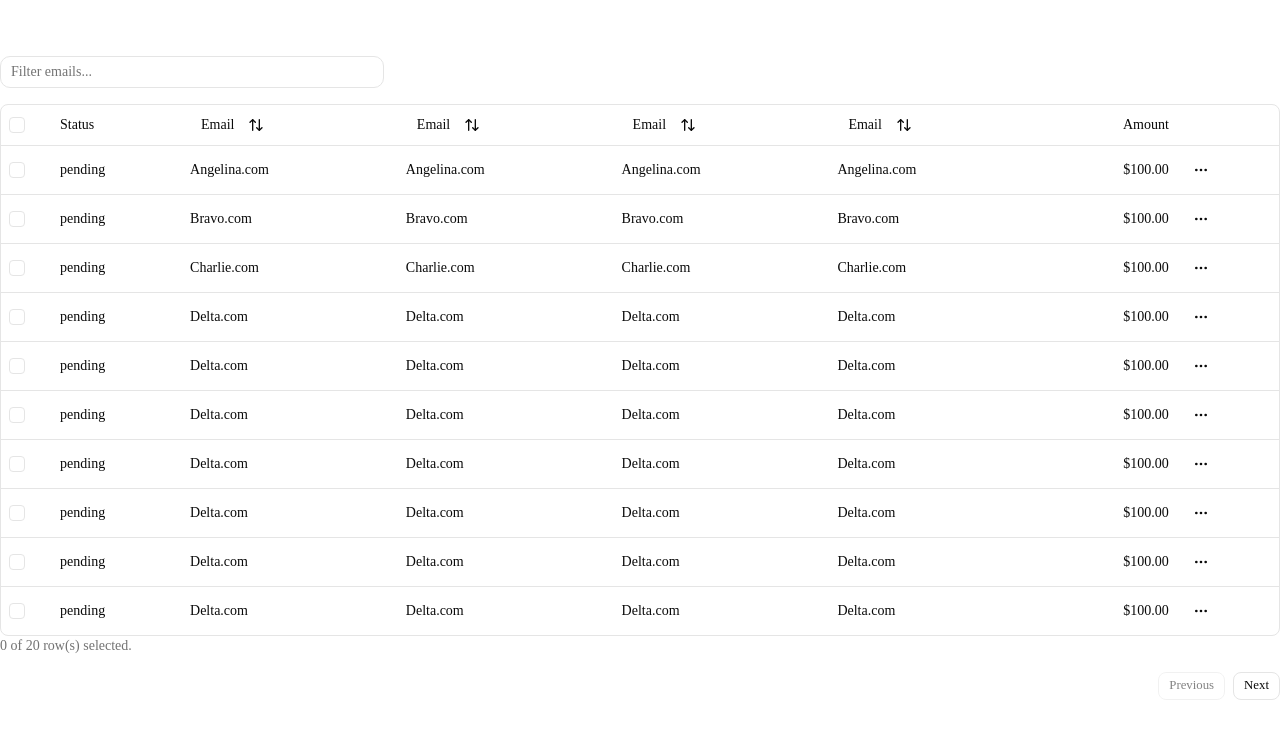
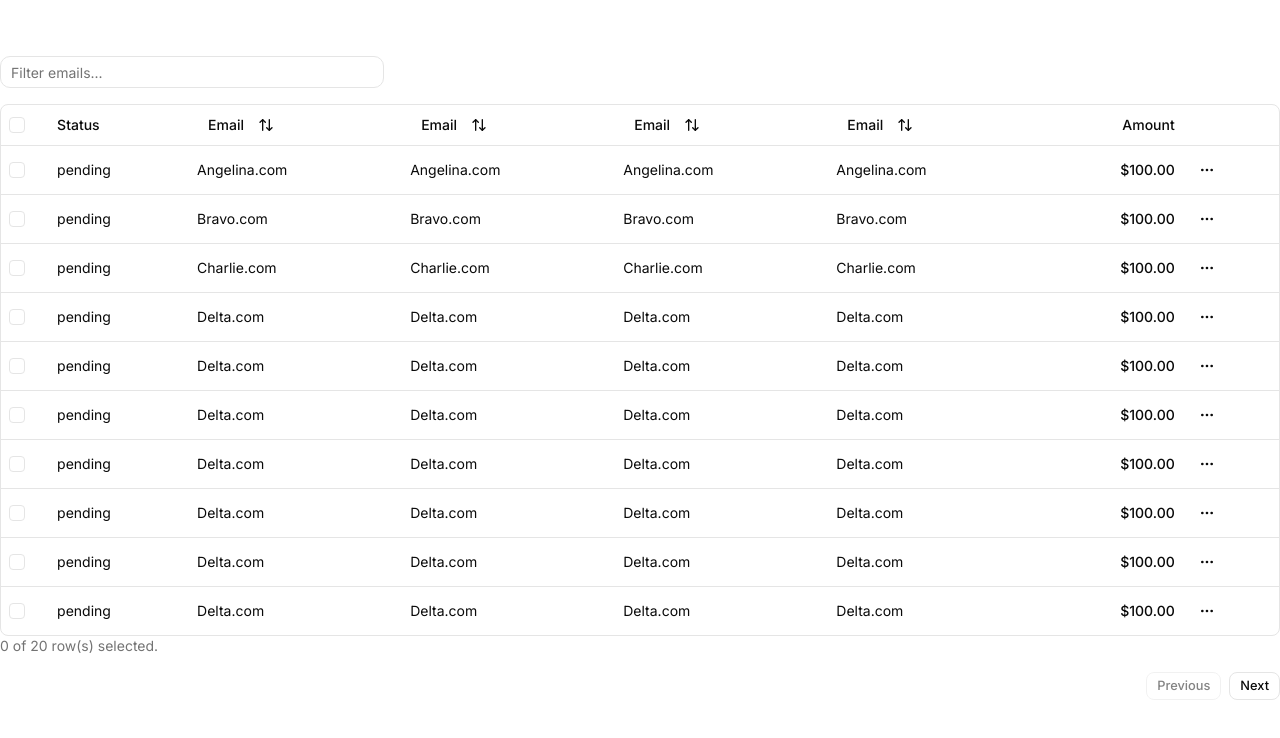
Before and after one commit to AngelinaCo10/Blogsysteem, a Next.js app: page /blog in a window 1280 px wide. Shown: the top 738 px of the page. Built offline with nearby package versions, Linux system fonts and the light colour scheme.

Commit message:
Added font "Inter"

```diff
--- a/src/app/globals.css
+++ b/src/app/globals.css
@@ -7,7 +7,7 @@
 @theme inline {
   --color-background: var(--background);
   --color-foreground: var(--foreground);
-  --font-sans: var(--font-sans);
+  --font-sans: var(--font-inter);
   --font-mono: var(--font-geist-mono);
   --font-heading: var(--font-sans);
   --color-sidebar-ring: var(--sidebar-ring);
--- a/src/app/layout.tsx
+++ b/src/app/layout.tsx
@@ -1,9 +1,9 @@
 import type { Metadata } from "next";
-import { Geist, Geist_Mono } from "next/font/google";
+import { Geist_Mono, Inter } from "next/font/google";
 import "./globals.css";
 
-const geistSans = Geist({
-  variable: "--font-geist-sans",
+const inter = Inter({
+  variable: "--font-inter",
   subsets: ["latin"],
 });
 
@@ -25,10 +25,12 @@ export default function RootLayout({
   return (
     <html
       lang="en"
-      className={`${geistSans.variable} ${geistMono.variable} h-full antialiased`}
+      className={`${inter.variable} ${geistMono.variable} h-full antialiased`}
       suppressHydrationWarning
     >
-      <body className="min-h-full flex flex-col">{children}</body>
+      <body className={`${inter.className} min-h-full flex flex-col`}>
+        {children}
+      </body>
     </html>
   );
 }
```
